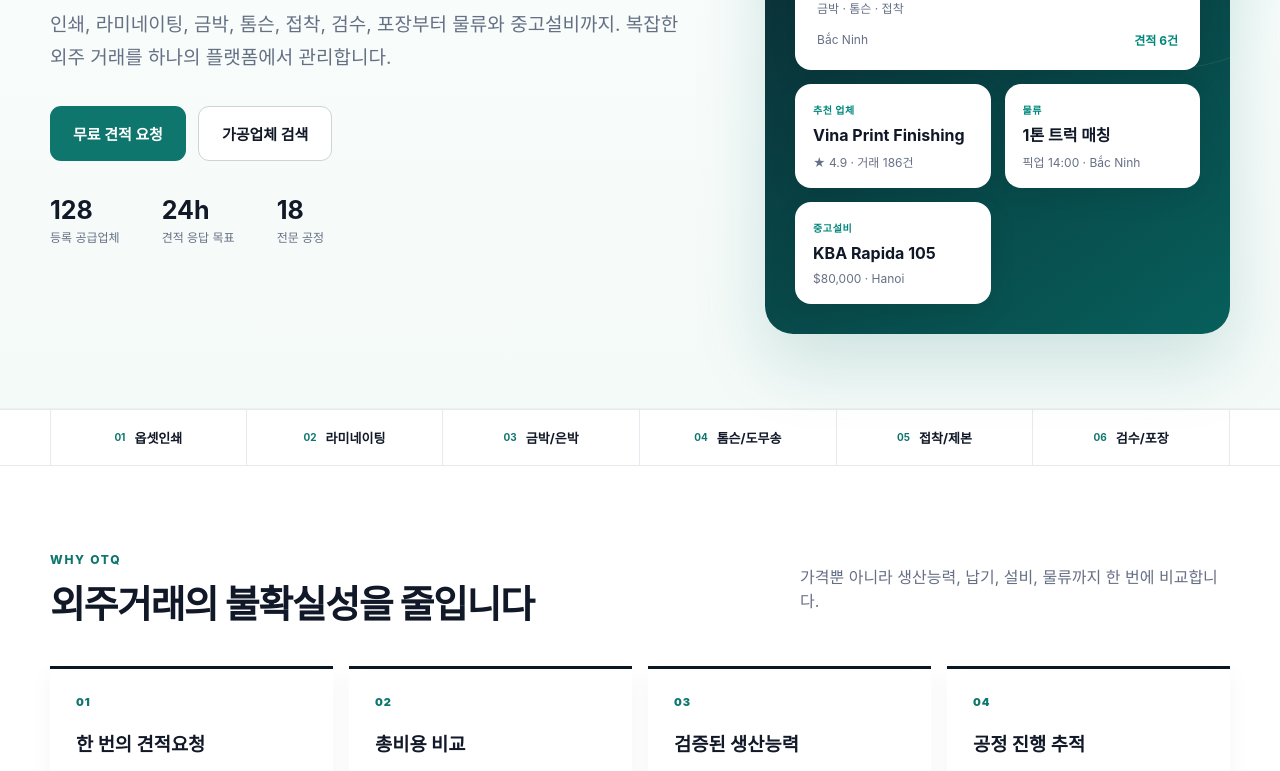
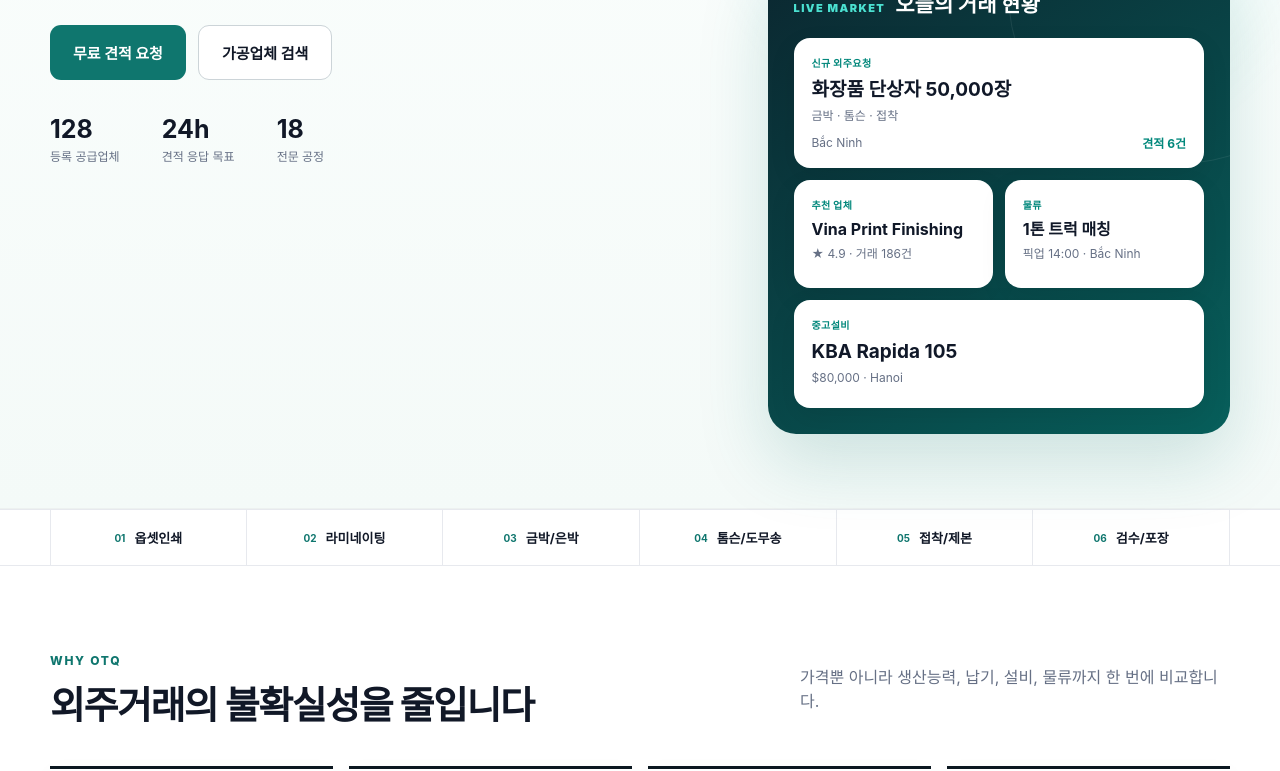
Before and after one commit to dasantea/onlineservice, a plain HTML site: page index.html in a window 1280 px wide. Shown: the part 346-1117 px from the top of the page. Drawn offline with Linux system fonts and the light colour scheme.

Commit message:
Add files via upload

```diff
--- a/index.html
+++ b/index.html
@@ -5,7 +5,170 @@
 <meta name="viewport" content="width=device-width,initial-scale=1">
 <title>인쇄·후공정 외주 플랫폼 | OTQ</title>
 <meta name="description" content="인쇄·후공정 외주, 물류, 중고설비를 한 곳에서 연결하는 B2B 제조 플랫폼 OTQ">
-<link rel="stylesheet" href="assets/style.css">
+<link rel="stylesheet" href="assets/style.css?v=34">
+
+<style id="v34-live-market-fix">
+/* V3.4 live market hard override */
+.hero-grid-v2{
+  display:grid !important;
+  grid-template-columns:minmax(0,1.18fr) minmax(430px,.82fr) !important;
+  gap:52px !important;
+  align-items:start !important;
+}
+.hero-copy-block{
+  position:relative !important;
+  z-index:2 !important;
+}
+.hero-title-single{
+  font-size:44px !important;
+  line-height:1.16 !important;
+  letter-spacing:-2.5px !important;
+  white-space:nowrap !important;
+  margin:0 0 24px !important;
+}
+.hero-visual-lowered{
+  min-height:560px !important;
+  padding-top:145px !important;
+  box-sizing:border-box !important;
+  position:relative !important;
+  z-index:1 !important;
+}
+.live-market-board{
+  width:100% !important;
+  min-height:390px !important;
+  box-sizing:border-box !important;
+  background:linear-gradient(145deg,#0b2730 0%,#075f5b 100%) !important;
+  border-radius:28px !important;
+  padding:26px !important;
+  box-shadow:0 28px 70px rgba(15,118,110,.18) !important;
+  position:relative !important;
+  overflow:hidden !important;
+}
+.live-market-board:before{
+  content:"" !important;
+  position:absolute !important;
+  width:340px !important;
+  height:340px !important;
+  border:1px solid rgba(255,255,255,.08) !important;
+  border-radius:50% !important;
+  right:-120px !important;
+  top:-140px !important;
+}
+.live-market-title{
+  position:relative !important;
+  z-index:2 !important;
+  display:flex !important;
+  align-items:baseline !important;
+  gap:10px !important;
+  margin-bottom:20px !important;
+}
+.live-market-title span{
+  color:#4be1d1 !important;
+  font-size:11px !important;
+  font-weight:900 !important;
+  letter-spacing:1.4px !important;
+}
+.live-market-title b{
+  color:#fff !important;
+  font-size:21px !important;
+  font-weight:850 !important;
+}
+.live-market-cards{
+  position:relative !important;
+  z-index:2 !important;
+  display:grid !important;
+  grid-template-columns:1fr 1fr !important;
+  gap:12px !important;
+}
+.live-mini-card{
+  background:#fff !important;
+  border-radius:16px !important;
+  padding:17px 18px !important;
+  min-height:108px !important;
+  box-sizing:border-box !important;
+  color:#101828 !important;
+  box-shadow:0 10px 28px rgba(0,0,0,.08) !important;
+  display:block !important;
+}
+.live-mini-wide{
+  grid-column:1 / -1 !important;
+}
+.live-mini-card small{
+  display:block !important;
+  color:#00877b !important;
+  font-size:10px !important;
+  font-weight:900 !important;
+  letter-spacing:.4px !important;
+  margin-bottom:7px !important;
+}
+.live-mini-card strong{
+  display:block !important;
+  color:#101828 !important;
+  font-size:16px !important;
+  line-height:1.35 !important;
+  margin-bottom:5px !important;
+}
+.live-mini-wide strong{
+  font-size:19px !important;
+}
+.live-mini-card p{
+  margin:0 !important;
+  color:#667085 !important;
+  font-size:12px !important;
+  line-height:1.4 !important;
+}
+.live-mini-meta{
+  display:flex !important;
+  justify-content:space-between !important;
+  align-items:center !important;
+  margin-top:10px !important;
+}
+.live-mini-meta span{
+  color:#667085 !important;
+  font-size:12px !important;
+}
+.live-mini-meta b{
+  color:#00877b !important;
+  font-size:12px !important;
+}
+
+/* kill old board/card rules in this hero */
+.hero-visual-lowered .market-board,
+.hero-visual-lowered .market-grid,
+.hero-visual-lowered .market-card,
+.hero-visual-lowered .factory-scene,
+.hero-visual-lowered .factory-card{
+  display:none !important;
+}
+
+@media(max-width:1180px){
+  .hero-title-single{
+    white-space:normal !important;
+    font-size:40px !important;
+  }
+}
+@media(max-width:1080px){
+  .hero-grid-v2{
+    grid-template-columns:1fr !important;
+  }
+  .hero-visual-lowered{
+    padding-top:30px !important;
+    min-height:auto !important;
+  }
+}
+@media(max-width:620px){
+  .hero-title-single{
+    font-size:34px !important;
+  }
+  .live-market-cards{
+    grid-template-columns:1fr !important;
+  }
+  .live-mini-wide{
+    grid-column:auto !important;
+  }
+}
+</style>
+
 </head>
 <body>
 <header class="site-header">
@@ -51,33 +214,40 @@
       </div>
     </div>
 
-    <div class="hero-visual">
-      <div class="market-board">
-        <div class="market-board-head">
-          <div><span>LIVE MARKET</span><b>오늘의 거래 현황</b></div>
-          <em>OTQ NETWORK</em>
+    <div class="hero-visual hero-visual-lowered">
+      <div class="live-market-board">
+        <div class="live-market-title">
+          <span>LIVE MARKET</span>
+          <b>오늘의 거래 현황</b>
         </div>
-        <div class="market-grid">
-          <div class="market-card market-card-main">
+
+        <div class="live-market-cards">
+          <div class="live-mini-card live-mini-wide">
             <small>신규 외주요청</small>
-            <b>화장품 단상자 50,000장</b>
-            <span>금박 · 톰슨 · 접착</span>
-            <div class="market-meta"><em>Bắc Ninh</em><strong>견적 6건</strong></div>
+            <strong>화장품 단상자 50,000장</strong>
+            <p>금박 · 톰슨 · 접착</p>
+            <div class="live-mini-meta">
+              <span>Bắc Ninh</span>
+              <b>견적 6건</b>
+            </div>
           </div>
-          <div class="market-card">
+
+          <div class="live-mini-card">
             <small>추천 업체</small>
-            <b>Vina Print Finishing</b>
-            <span>★ 4.9 · 거래 186건</span>
+            <strong>Vina Print Finishing</strong>
+            <p>★ 4.9 · 거래 186건</p>
           </div>
-          <div class="market-card">
+
+          <div class="live-mini-card">
             <small>물류</small>
-            <b>1톤 트럭 매칭</b>
-            <span>픽업 14:00 · Bắc Ninh</span>
+            <strong>1톤 트럭 매칭</strong>
+            <p>픽업 14:00 · Bắc Ninh</p>
           </div>
-          <div class="market-card">
+
+          <div class="live-mini-card live-mini-wide">
             <small>중고설비</small>
-            <b>KBA Rapida 105</b>
-            <span>$80,000 · Hanoi</span>
+            <strong>KBA Rapida 105</strong>
+            <p>$80,000 · Hanoi</p>
           </div>
         </div>
       </div>
@@ -180,5 +350,5 @@
     <div><b>파트너</b><a href="partner.html">업체 입점</a><a href="dashboard.html">대시보드</a><a href="admin.html">관리자</a></div>
   </div>
 </footer>
-<script src="assets/app.js"></script>
+<script src="assets/app.js?v=34"></script>
 </body></html>
```
Also changed, not shown: admin.html (+2 -2 lines), dashboard.html (+2 -2 lines), equipment-detail.html (+2 -2 lines), equipment.html (+2 -2 lines), logistics.html (+2 -2 lines), partner.html (+2 -2 lines), quote-compare.html (+2 -2 lines), quote.html (+2 -2 lines), supplier-detail.html (+2 -2 lines), suppliers.html (+2 -2 lines), 1 other file.
